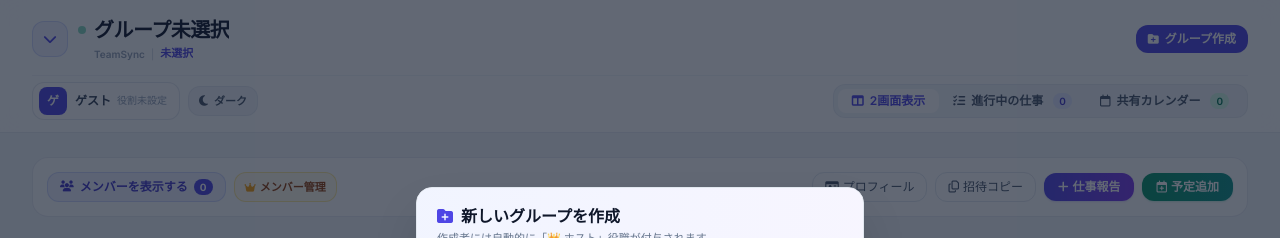
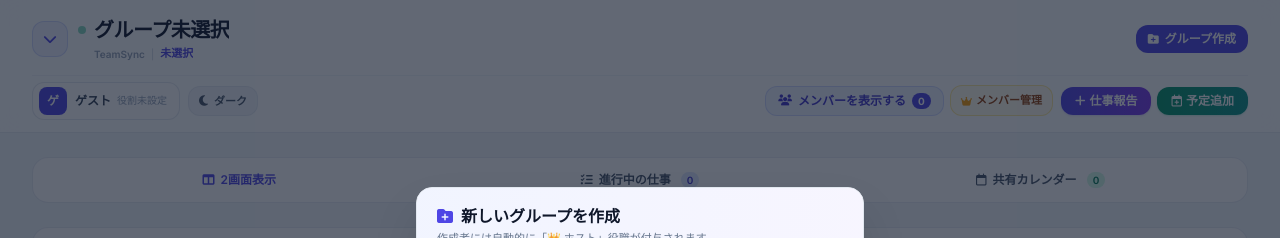
Before and after one commit to agegegenokitaro-blip/teamsync, a plain HTML site: page index.html in a window 1280 px wide. Shown: the top 238 px of the page. Drawn offline with nearby package versions, Linux system fonts and the light colour scheme.

Commit message:
Add files via upload

```diff
--- a/index.html
+++ b/index.html
@@ -227,20 +227,30 @@
           </button>
         </div>
 
-        <!-- ビュー切り替えタブ -->
-        <nav class="flex items-center bg-slate-100 dark:bg-zinc-800/90 p-1 rounded-xl border border-slate-200/70 dark:border-zinc-700/70 w-full sm:w-auto justify-center">
-          <button onclick="switchMainTab('both')" id="tab-both" class="hidden lg:flex items-center gap-1.5 px-3.5 py-1 rounded-lg text-xs font-semibold transition-all bg-white dark:bg-zinc-700 text-indigo-600 dark:text-indigo-300 shadow-xs">
-            <i class="fa-solid fa-columns"></i> 2画面表示
-          </button>
-          <button onclick="switchMainTab('tasks')" id="tab-tasks" class="flex-1 sm:flex-initial flex items-center justify-center gap-1.5 px-3 sm:px-3.5 py-1 rounded-lg text-xs font-semibold transition-all text-slate-600 dark:text-zinc-400 hover:text-slate-900 dark:hover:text-white">
-            <i class="fa-solid fa-list-check"></i> 進行中の仕事
-            <span id="badge-task-count" class="ml-0.5 sm:ml-1 px-1.5 py-0.2 bg-indigo-100 dark:bg-indigo-500/20 text-indigo-700 dark:text-indigo-300 rounded-full text-[10px]">0</span>
-          </button>
-          <button onclick="switchMainTab('calendar')" id="tab-calendar" class="flex-1 sm:flex-initial flex items-center justify-center gap-1.5 px-3 sm:px-3.5 py-1 rounded-lg text-xs font-semibold transition-all text-slate-600 dark:text-zinc-400 hover:text-slate-900 dark:hover:text-white">
-            <i class="fa-regular fa-calendar"></i> 共有カレンダー
-            <span id="badge-event-count" class="ml-0.5 sm:ml-1 px-1.5 py-0.2 bg-emerald-100 dark:bg-emerald-500/20 text-emerald-700 dark:text-emerald-300 rounded-full text-[10px]">0</span>
-          </button>
-        </nav>
+        <!-- 上側：メンバー表示・管理・仕事報告・予定追加アクションバー -->
+        <div class="flex flex-wrap items-center justify-between sm:justify-end gap-1.5 sm:gap-2 w-full sm:w-auto">
+          <div class="flex items-center gap-1.5">
+            <button type="button" onclick="openMembersListModal()" id="btn-open-members-modal" class="inline-flex items-center gap-1.5 px-2.5 sm:px-3 py-1.5 rounded-xl text-[11px] sm:text-xs font-bold bg-indigo-50 dark:bg-indigo-500/15 hover:bg-indigo-100 dark:hover:bg-indigo-500/25 text-indigo-700 dark:text-indigo-300 border border-indigo-200/80 dark:border-indigo-500/30 transition shrink-0">
+              <i class="fa-solid fa-users text-[11px]"></i>
+              <span>メンバーを表示する</span>
+              <span id="members-count-badge" class="px-1.5 py-0.2 rounded-full bg-indigo-600 text-white text-[10px] font-extrabold">0</span>
+            </button>
+            <button onclick="openMembersManageModal()" id="btn-manage-members" class="inline-flex items-center gap-1 px-2.5 py-1.5 rounded-xl text-[11px] font-semibold bg-amber-50 dark:bg-amber-500/15 hover:bg-amber-100 dark:hover:bg-amber-500/25 text-amber-800 dark:text-amber-300 border border-amber-200/80 dark:border-amber-500/30 transition shrink-0" title="メンバー一覧・ホスト管理">
+              <i class="fa-solid fa-crown text-[10px] text-amber-500"></i>
+              <span>メンバー管理</span>
+            </button>
+          </div>
+          <div class="flex items-center gap-1.5">
+            <button onclick="openTaskModal()" class="px-2.5 sm:px-3.5 py-1.5 rounded-xl text-[11px] sm:text-xs font-semibold bg-gradient-to-r from-indigo-600 to-violet-600 hover:from-indigo-500 hover:to-violet-500 text-white shadow-sm shadow-indigo-500/20 transition flex items-center justify-center gap-1 shrink-0">
+              <i class="fa-solid fa-plus"></i>
+              <span>仕事報告</span>
+            </button>
+            <button onclick="openEventModal()" class="px-2.5 sm:px-3.5 py-1.5 rounded-xl text-[11px] sm:text-xs font-semibold bg-gradient-to-r from-emerald-600 to-teal-600 hover:from-emerald-500 hover:to-teal-500 text-white shadow-sm shadow-emerald-500/20 transition flex items-center justify-center gap-1 shrink-0">
+              <i class="fa-regular fa-calendar-plus"></i>
+              <span>予定追加</span>
+            </button>
+          </div>
+        </div>
       </div>
 
     </div>
@@ -249,39 +259,21 @@
   <!-- メインコンテンツエリア -->
   <main class="flex-1 max-w-7xl w-full mx-auto px-3 sm:px-6 lg:px-8 py-3.5 sm:py-6">
 
-    <!-- 同期ステータス・クイックアクションバー -->
-    <div class="flex flex-col gap-2.5 sm:gap-3 mb-4 sm:mb-6 bg-white/90 dark:bg-zinc-900/90 backdrop-blur-xs p-3 sm:p-3.5 rounded-2xl border border-slate-200/80 dark:border-zinc-800 shadow-xs transition-colors">
-      <div class="flex flex-col sm:flex-row sm:items-center justify-between gap-2.5 sm:gap-3">
-        <div class="flex items-center gap-2 flex-wrap min-w-0">
-          <button type="button" onclick="openMembersListModal()" id="btn-open-members-modal" class="inline-flex items-center gap-1.5 px-3 py-1.5 rounded-xl text-xs font-bold bg-indigo-50 dark:bg-indigo-500/15 hover:bg-indigo-100 dark:hover:bg-indigo-500/25 text-indigo-700 dark:text-indigo-300 border border-indigo-200/80 dark:border-indigo-500/30 transition shrink-0">
-            <i class="fa-solid fa-users text-[11px]"></i>
-            <span>メンバーを表示する</span>
-            <span id="members-count-badge" class="px-1.5 py-0.2 rounded-full bg-indigo-600 text-white text-[10px] font-extrabold">0</span>
-          </button>
-          <button onclick="openMembersManageModal()" id="btn-manage-members" class="inline-flex items-center gap-1 px-2.5 py-1.5 rounded-xl text-[11px] font-semibold bg-amber-50 dark:bg-amber-500/15 hover:bg-amber-100 dark:hover:bg-amber-500/25 text-amber-800 dark:text-amber-300 border border-amber-200/80 dark:border-amber-500/30 transition shrink-0" title="メンバー一覧・ホスト管理">
-            <i class="fa-solid fa-crown text-[10px] text-amber-500"></i>
-            <span>メンバー管理</span>
-          </button>
-        </div>
-        <div class="grid grid-cols-4 sm:flex items-center gap-1.5 sm:gap-2 w-full sm:w-auto sm:ml-auto">
-          <button onclick="openProfileModal()" class="px-2 sm:px-3 py-2 sm:py-1.5 rounded-xl text-[11px] sm:text-xs font-medium text-slate-600 dark:text-zinc-300 hover:text-indigo-600 dark:hover:text-indigo-300 hover:bg-indigo-50 dark:hover:bg-zinc-800 border border-slate-200 dark:border-zinc-700 transition flex items-center justify-center gap-1" title="このグループでの表示名や役割を設定">
-            <i class="fa-regular fa-id-card"></i>
-            <span class="truncate">プロフィール</span>
-          </button>
-          <button onclick="copyRoomLink()" class="px-2 sm:px-3 py-2 sm:py-1.5 rounded-xl text-[11px] sm:text-xs font-medium text-slate-600 dark:text-zinc-300 hover:text-indigo-600 dark:hover:text-indigo-300 hover:bg-indigo-50 dark:hover:bg-zinc-800 border border-slate-200 dark:border-zinc-700 transition flex items-center justify-center gap-1" title="グループIDと招待URLをコピー">
-            <i class="fa-regular fa-copy"></i>
-            <span class="truncate">招待コピー</span>
-          </button>
-          <button onclick="openTaskModal()" class="px-2 sm:px-3.5 py-2 sm:py-1.5 rounded-xl text-[11px] sm:text-xs font-semibold bg-gradient-to-r from-indigo-600 to-violet-600 hover:from-indigo-500 hover:to-violet-500 text-white shadow-sm shadow-indigo-500/20 transition flex items-center justify-center gap-1">
-            <i class="fa-solid fa-plus"></i>
-            <span class="truncate">仕事報告</span>
-          </button>
-          <button onclick="openEventModal()" class="px-2 sm:px-3.5 py-2 sm:py-1.5 rounded-xl text-[11px] sm:text-xs font-semibold bg-gradient-to-r from-emerald-600 to-teal-600 hover:from-emerald-500 hover:to-teal-500 text-white shadow-sm shadow-emerald-500/20 transition flex items-center justify-center gap-1">
-            <i class="fa-regular fa-calendar-plus"></i>
-            <span class="truncate">予定追加</span>
-          </button>
-        </div>
-      </div>
+    <!-- 下側：ビュー切り替えバー（進行中の仕事 / 共有カレンダー） -->
+    <div class="mb-4 sm:mb-6">
+      <nav class="flex items-center bg-white/95 dark:bg-zinc-900/95 backdrop-blur-xs p-1.5 rounded-2xl border border-slate-200/80 dark:border-zinc-800 shadow-xs w-full justify-center">
+        <button onclick="switchMainTab('both')" id="tab-both" class="hidden lg:flex flex-1 items-center justify-center gap-1.5 px-3.5 py-2 rounded-xl text-xs font-semibold transition-all bg-white dark:bg-zinc-700 text-indigo-600 dark:text-indigo-300 shadow-xs">
+          <i class="fa-solid fa-columns"></i> 2画面表示
+        </button>
+        <button onclick="switchMainTab('tasks')" id="tab-tasks" class="flex-1 flex items-center justify-center gap-1.5 px-3 sm:px-3.5 py-2 rounded-xl text-xs font-semibold transition-all text-slate-600 dark:text-zinc-400 hover:text-slate-900 dark:hover:text-white">
+          <i class="fa-solid fa-list-check"></i> 進行中の仕事
+          <span id="badge-task-count" class="ml-0.5 sm:ml-1 px-1.5 py-0.2 bg-indigo-100 dark:bg-indigo-500/20 text-indigo-700 dark:text-indigo-300 rounded-full text-[10px]">0</span>
+        </button>
+        <button onclick="switchMainTab('calendar')" id="tab-calendar" class="flex-1 flex items-center justify-center gap-1.5 px-3 sm:px-3.5 py-2 rounded-xl text-xs font-semibold transition-all text-slate-600 dark:text-zinc-400 hover:text-slate-900 dark:hover:text-white">
+          <i class="fa-regular fa-calendar"></i> 共有カレンダー
+          <span id="badge-event-count" class="ml-0.5 sm:ml-1 px-1.5 py-0.2 bg-emerald-100 dark:bg-emerald-500/20 text-emerald-700 dark:text-emerald-300 rounded-full text-[10px]">0</span>
+        </button>
+      </nav>
     </div>
 
     <!-- 2カラム / タブ切り替えグリッド -->
@@ -2805,7 +2797,7 @@
         const borderClasses = `${isLastCol ? '' : 'border-r'} ${isLastRow ? '' : 'border-b'} border-slate-200/90 dark:border-zinc-800`;
 
         if (cellIdx < firstDay || cellIdx >= firstDay + daysInMonth) {
-          html += `<div class="min-h-[76px] sm:min-h-[88px] bg-slate-50/70 dark:bg-zinc-950/50 ${borderClasses}"></div>`;
+          html += `<div class="min-h-[82px] sm:min-h-[96px] bg-slate-50/70 dark:bg-zinc-950/50 ${borderClasses}"></div>`;
           continue;
         }
 
@@ -2815,20 +2807,20 @@
         const isToday = dateStr === todayStr;
         const isSelected = dateStr === state.selectedDate;
         const dow = cellIdx % 7;
-        const dayTextColor = dow === 0 ? 'text-rose-500 dark:text-rose-400' : dow === 6 ? 'text-indigo-500 dark:text-indigo-400' : 'text-slate-700 dark:text-zinc-200';
+        const dayTextColor = dow === 0 ? 'text-rose-500 dark:text-rose-400' : dow === 6 ? 'text-indigo-500 dark:text-indigo-400' : 'text-slate-600 dark:text-zinc-300';
 
         html += `
-          <button type="button" onclick="openDayEventsModal('${dateStr}')" class="min-h-[76px] sm:min-h-[88px] p-1 sm:p-1.5 text-left flex flex-col justify-start transition overflow-hidden ${borderClasses} ${isSelected ? 'bg-indigo-50/90 dark:bg-indigo-500/20 ring-2 ring-inset ring-indigo-500' : isToday ? 'bg-emerald-50/60 dark:bg-emerald-500/15' : 'bg-white dark:bg-zinc-900 hover:bg-slate-50 dark:hover:bg-zinc-800/80'}">
-            <div class="flex items-center justify-between w-full mb-1">
-              <span class="text-xs font-bold ${isToday ? 'w-5 h-5 rounded-full bg-emerald-600 text-white flex items-center justify-center text-[11px]' : dayTextColor}">${d}</span>
-              ${dayEvents.length > 0 ? `<span class="text-[9px] font-bold text-slate-400 dark:text-zinc-500">${dayEvents.length}</span>` : ''}
+          <button type="button" onclick="openDayEventsModal('${dateStr}')" class="min-h-[82px] sm:min-h-[96px] p-0.5 sm:p-1 text-left flex flex-col justify-start transition overflow-hidden ${borderClasses} ${isSelected ? 'bg-indigo-50/90 dark:bg-indigo-500/20 ring-2 ring-inset ring-indigo-500' : isToday ? 'bg-emerald-50/60 dark:bg-emerald-500/15' : 'bg-white dark:bg-zinc-900 hover:bg-slate-50 dark:hover:bg-zinc-800/80'}">
+            <div class="flex items-center justify-between w-full mb-0.5 px-0.5">
+              <span class="text-[10px] sm:text-[11px] font-bold leading-none ${isToday ? 'w-4 h-4 rounded-full bg-emerald-600 text-white flex items-center justify-center text-[9px]' : dayTextColor}">${d}</span>
+              ${dayEvents.length > 0 ? `<span class="text-[8px] sm:text-[9px] font-bold text-slate-400 dark:text-zinc-500 leading-none">${dayEvents.length}</span>` : ''}
             </div>
-            <div class="flex flex-col gap-0.5 w-full">
+            <div class="flex flex-col gap-0.5 w-full min-w-0">
               ${dayEvents.slice(0, 3).map(ev => {
                 const c = getCategoryColorObj(ev.color);
-                return `<div class="px-1 py-0.5 rounded-xs text-[10px] leading-tight font-semibold truncate ${c.pill}">${escapeHtml(ev.title)}</div>`;
+                return `<div class="w-full px-0.5 sm:px-1 py-[1px] rounded-[3px] text-[9.5px] sm:text-[10.5px] leading-tight tracking-tighter font-semibold truncate ${c.pill}" title="${escapeHtml(ev.title)}">${escapeHtml(ev.title)}</div>`;
               }).join('')}
-              ${dayEvents.length > 3 ? `<div class="text-[9px] font-bold text-slate-400 dark:text-zinc-400 pl-0.5">+${dayEvents.length - 3}件</div>` : ''}
+              ${dayEvents.length > 3 ? `<div class="text-[8.5px] font-bold text-slate-400 dark:text-zinc-400 pl-0.5 leading-none">+${dayEvents.length - 3}件</div>` : ''}
             </div>
           </button>
         `;
```
